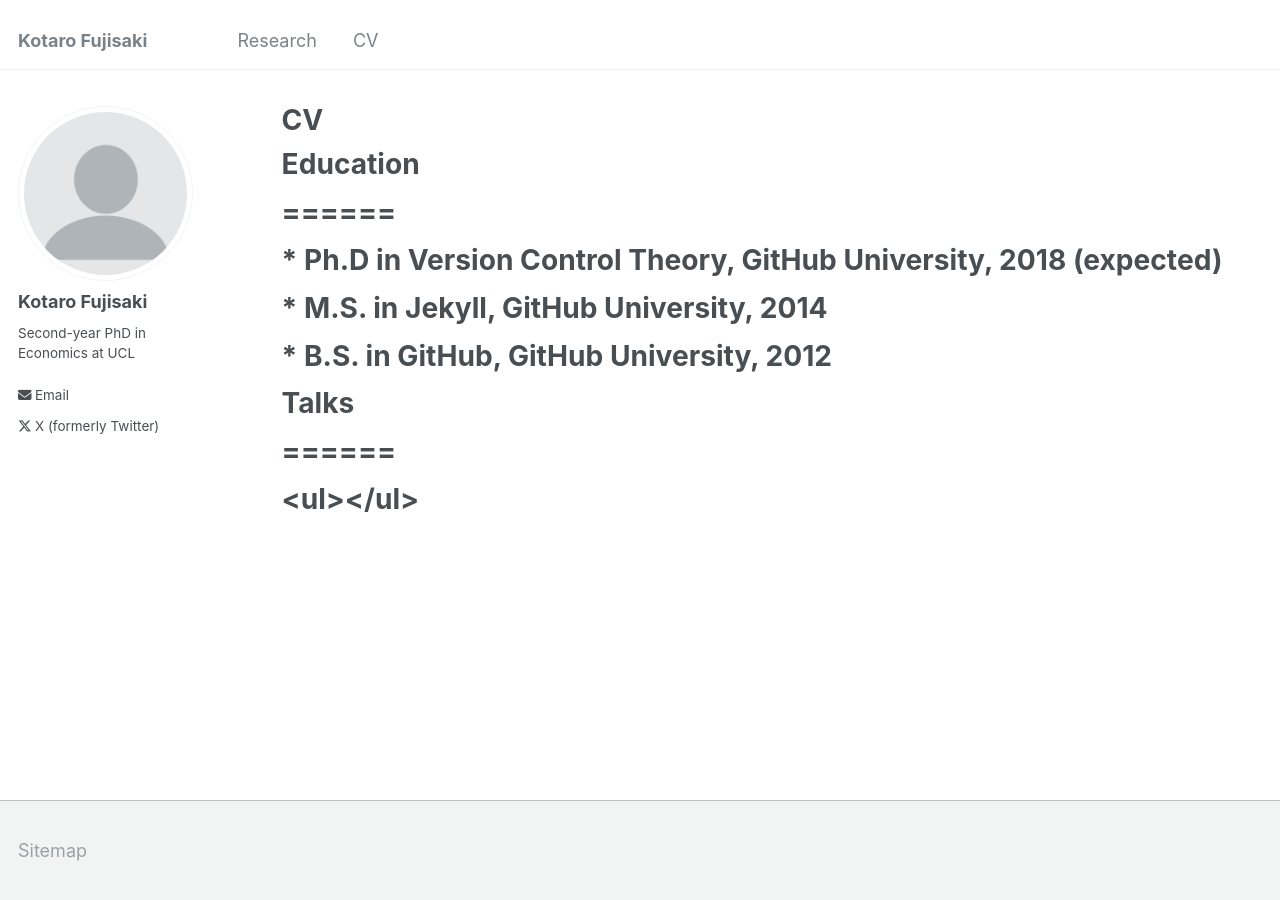
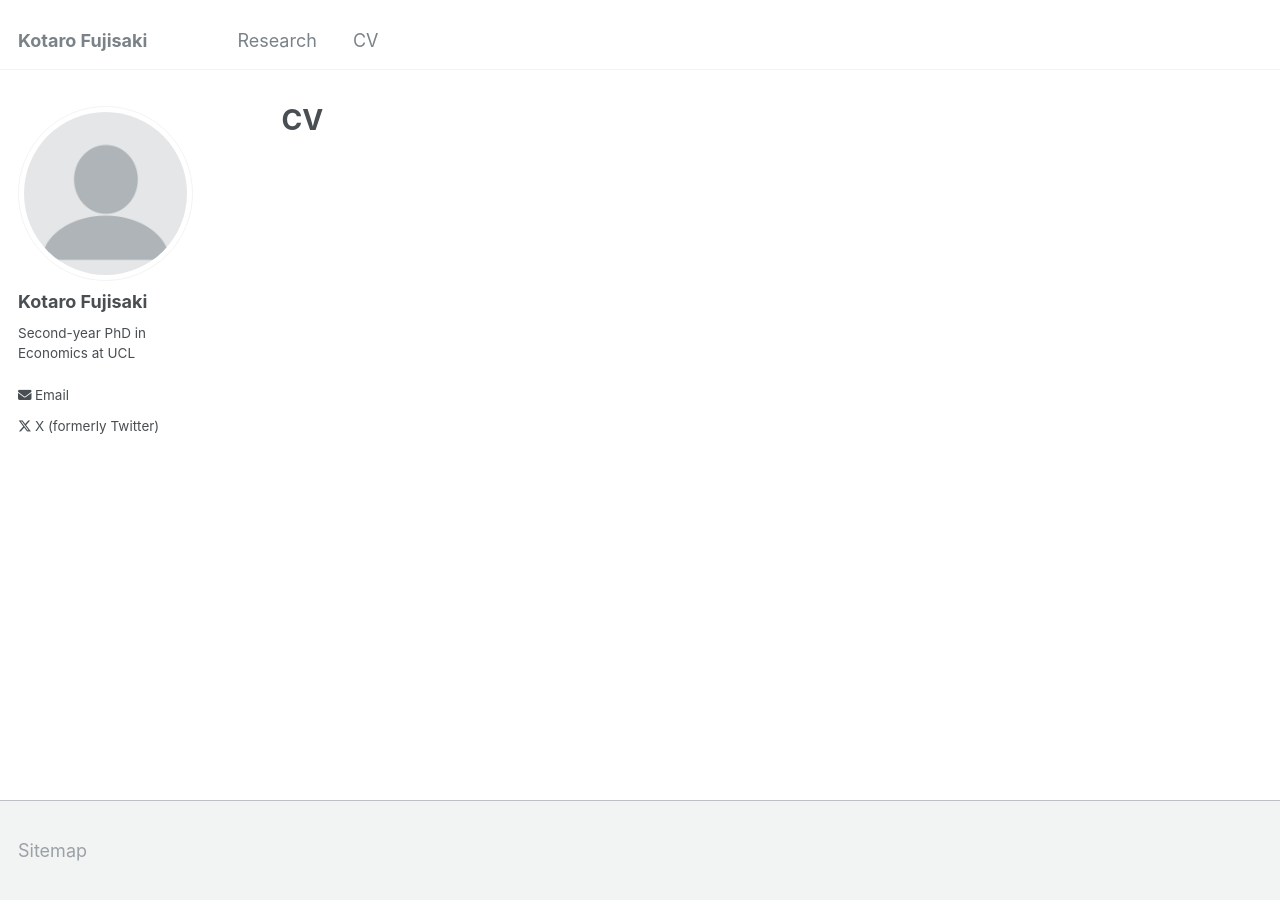
Before and after one commit to Kotaro-Fujisaki/kotaro-fujisaki.github.io, a Jekyll site: the page built from _pages/cv.md, in a window 1280 px wide. Built offline with Jekyll 4.4.1, drawn with Linux system fonts in a browser that asks for light colours.

Commit message:
Update cv.md
Signed-off-by: Kotaro-Fujisaki <163865887+Kotaro-Fujisaki@users.noreply.github.com>

```diff
--- a/_pages/cv.md
+++ b/_pages/cv.md
@@ -6,15 +6,3 @@ author_profile: true
 ---
 
 {% include base_path %}
-
-# Education
-# ======
-# * Ph.D in Version Control Theory, GitHub University, 2018 (expected)
-# * M.S. in Jekyll, GitHub University, 2014
-# * B.S. in GitHub, GitHub University, 2012
-
-# Talks
-# ======
-#   <ul>{% for post in site.talks reversed %}
-#     {% include archive-single-talk-cv.html  %}
-#  {% endfor %}</ul>
```
